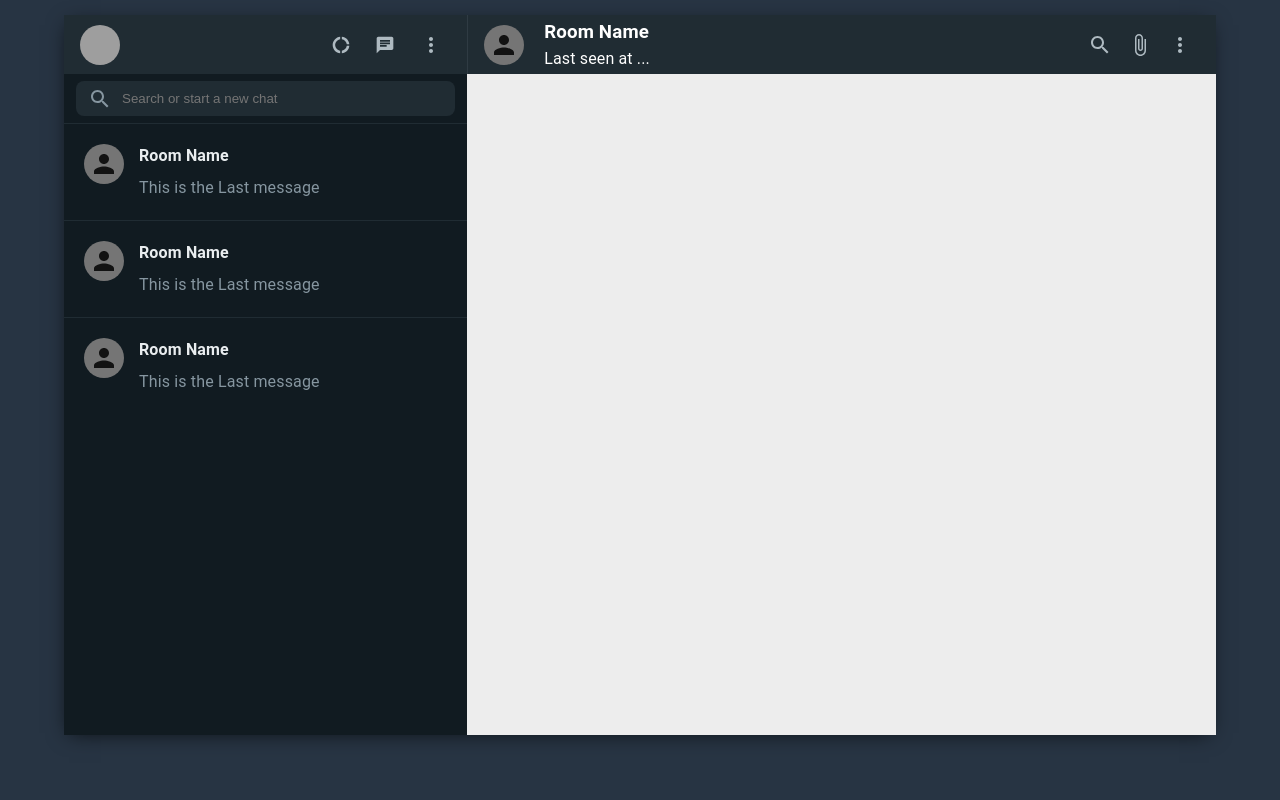
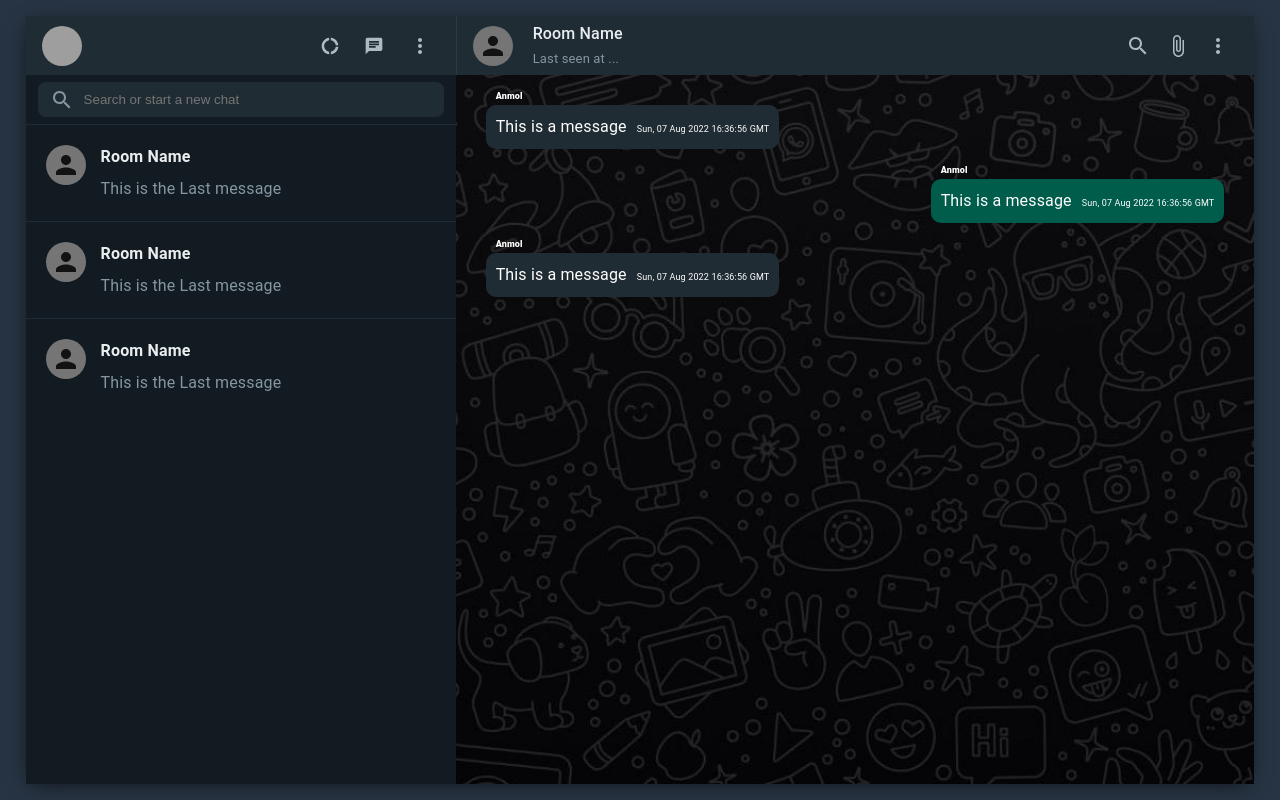
Before and after one commit to D3N2-A/Whatsapp-mern, a React (Create React App) app: page / in a window 1280 px wide. Built offline with nearby package versions, Linux system fonts and the light colour scheme; grey boxes are pictures that could not be loaded.

Commit message:
message box init

```diff
--- a/src/App.css
+++ b/src/App.css
@@ -8,8 +8,8 @@
 .app__body {
   display: flex;
   background-color: #ededed;
-  margin-top: -50px;
-  height: 90vh;
-  width: 90vw;
+
+  height: 96vh;
+  width: 96vw;
   box-shadow: -1px 4px 20px -6px rgb(0, 0, 0, 0.75);
 }
--- a/src/components/Chat/Chat.js
+++ b/src/components/Chat/Chat.js
@@ -23,6 +23,23 @@
           </IconButton>
         </div>
       </div>
+      <div className="chat__body">
+        <p className="chat__message">
+          <span className="chat__name">Anmol</span>
+          This is a message
+          <span className="chat__timestamp">{new Date().toUTCString()}</span>
+        </p>
+        <p className="chat__message chat__reciever">
+          <span className="chat__name">Anmol</span>
+          This is a message
+          <span className="chat__timestamp">{new Date().toUTCString()}</span>
+        </p>
+        <p className="chat__message">
+          <span className="chat__name">Anmol</span>
+          This is a message
+          <span className="chat__timestamp">{new Date().toUTCString()}</span>
+        </p>
+      </div>
     </div>
   );
 };
--- a/src/components/Chat/chat.css
+++ b/src/components/Chat/chat.css
@@ -18,3 +18,65 @@
   flex: 1;
   padding-left: 20px;
 }
+
+.chat__headerInfo > h3 {
+  font-size: 16px;
+  margin-bottom: 3px;
+  color: #e9edef;
+  font-weight: 500 !important;
+}
+
+.chat__headerInfo > p {
+  font-size: 13px;
+  color: #8696a0;
+}
+
+.chat__body {
+  flex: 1;
+  background-image: url("../../Misc/bg.jpg");
+
+  background-position: center;
+  padding: 30px;
+  background-size: 100%;
+  height: 100%;
+  overflow-y: scroll;
+}
+.chat__body::-webkit-scrollbar {
+  width: 0.5vw;
+  opacity: 0.3;
+
+  background-color: #111b21;
+}
+.chat__body::-webkit-scrollbar-thumb {
+  background-color: #202c33;
+  opacity: 0.3;
+}
+
+.chat__message {
+  position: relative;
+  font-size: 16px;
+  padding: 10px;
+  width: fit-content;
+  border-radius: 10px;
+  background-color: #202c33;
+
+  margin-bottom: 30px;
+}
+
+.chat__timestamp {
+  font-size: xx-small;
+  margin-left: 10px;
+}
+
+.chat__name {
+  position: absolute;
+  top: -15px;
+  font-weight: 800;
+  font-size: xx-small;
+}
+
+.chat__reciever {
+  background-color: #005c4b;
+
+  margin-left: auto;
+}
--- a/src/components/Sidebar/sidebar.css
+++ b/src/components/Sidebar/sidebar.css
@@ -67,10 +67,10 @@
   overflow-y: scroll;
 }
 .sidebar__chats::-webkit-scrollbar {
-  width: 0.5vw;
-
+  width: 3px;
   background-color: #111b21;
 }
 .sidebar__chats::-webkit-scrollbar-thumb {
-  background-color: #8696a0;
+  opacity: 0.3;
+  background-color: #8696a06f;
 }
```
Also changed, not shown: src/Misc/bg.jpg (added).
